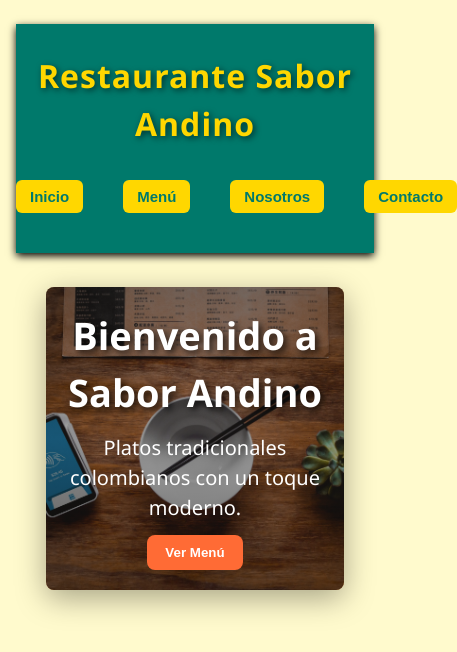
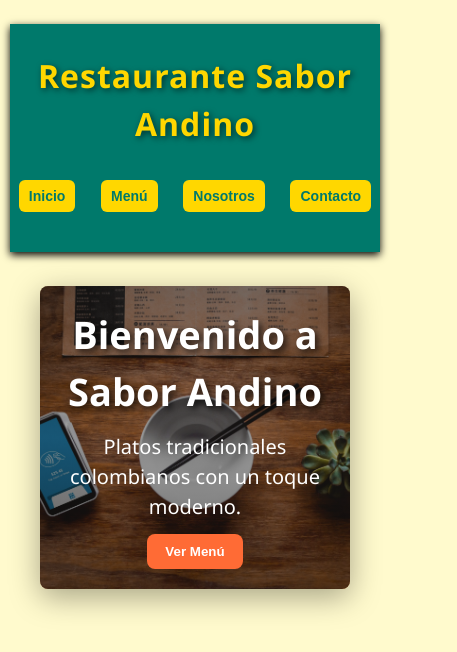
Before and after one commit to DilanEA12/react, a React (Create React App) app: page / in a window 390 px wide. Shown: the top 652 px of the page, 457 px wide, since content can reach past the window. Built offline with nearby package versions, Linux system fonts and the light colour scheme.

Commit message:
fix se arreglo css

```diff
--- a/src/App.css
+++ b/src/App.css
@@ -33,7 +33,7 @@
   padding: 12px 0;
 }
 
-.tirulo {
+.titulo {
   color: #fff;
   font-weight: 700;
   font-size: 18px;
@@ -179,8 +179,8 @@
 
 /* Responsividad */
 @media (max-width: 640px) {
-  .nav-actions { gap: 8px; }
-  .navbar button { padding: 8px 10px; font-size: 14px; }
+  .barraNavegacion { gap: 8px; }
+  .barraNavegacion button { padding: 8px 10px; font-size: 14px; }
   .seccion { padding: 20px; margin: 14px 10px; border-radius: 8px; }
-  .site-wrapper { padding: 0 10px; }
+  .marcoPrincipal { padding: 0 10px; }
 }
```
